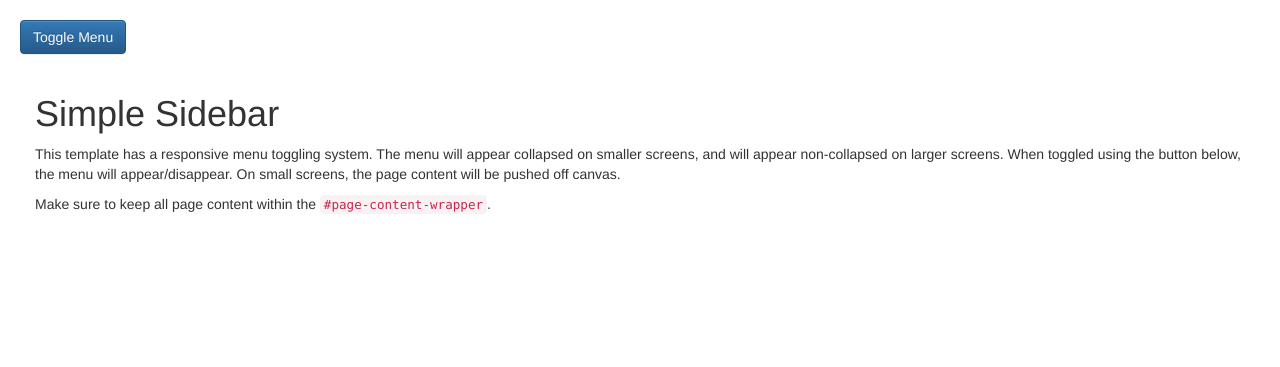
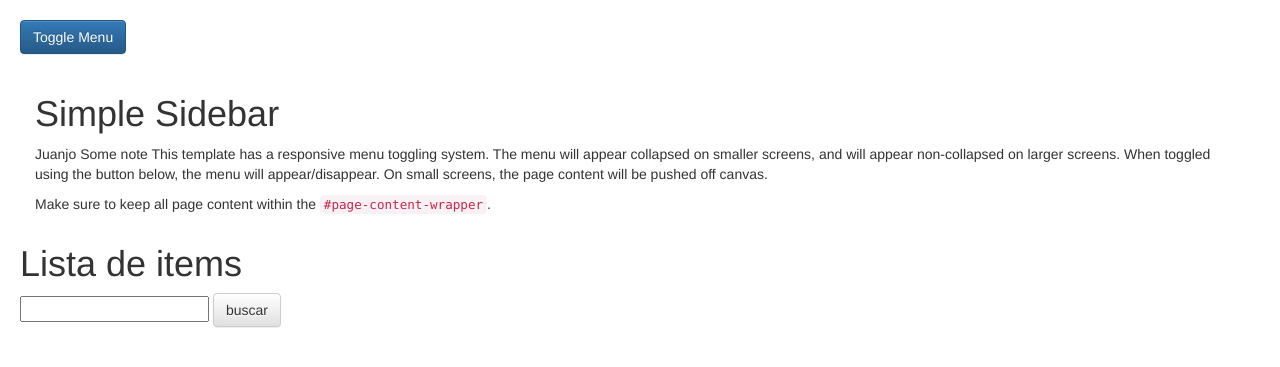
Before and after one commit to jjponz/warhouse_management_django, a Django app: page /items/list in a window 1280 px wide. Shown: the top 367 px of the page. Run offline with Django 3.2, Linux system fonts and the light colour scheme; some libraries are stand-ins or nearby versions.

Commit message:
Implemented form to find items

```diff
--- a/warehouse_management/forms.py
+++ b/warehouse_management/forms.py
@@ -10,5 +10,5 @@ class ItemForm(forms.ModelForm):
         fields = ('name', 'notes')
 
 class ItemFinderForm(forms.Form):
-    property = forms.CharField(required=False)
+    property = forms.CharField(required=False, disabled=True)
     value = forms.CharField(required=False)
--- a/warehouse_management/templates/items/items_list.html
+++ b/warehouse_management/templates/items/items_list.html
@@ -61,9 +61,15 @@
             <div class="container-fluid">
                 <br>
                 <h1>Simple Sidebar</h1>
-                <p>This template has a responsive menu toggling system. The menu will appear collapsed on smaller screens, and will appear non-collapsed on larger screens. When toggled using the button below, the menu will appear/disappear. On small screens, the page content will be pushed off canvas.</p>
+                <p>Juanjo Some note This template has a responsive menu toggling system. The menu will appear collapsed on smaller screens, and will appear non-collapsed on larger screens. When toggled using the button below, the menu will appear/disappear. On small screens, the page content will be pushed off canvas.</p>
                 <p>Make sure to keep all page content within the <code>#page-content-wrapper</code>.</p>
             </div>
+
+            <h1> Lista de items </h1>
+             <form method="POST" class="post-form">{% csrf_token %}
+                 {{ form.value }}
+            <button type="submit" class="save btn btn-default">buscar</button>
+        </form>
         </div>
         <!-- /#page-content-wrapper -->
 
--- a/warehouse_management/views.py
+++ b/warehouse_management/views.py
@@ -1,4 +1,14 @@
 from django.shortcuts import render
+from .forms import ItemFinderForm
+from warehouse_management.django_infrastructure import DjangoItemRepository
+from warehouse_management.django_infrastructure import DjangoItemFinderExecutor
 
 def items_list(request):
-    return render(request, 'items/items_list.html')
+    form = ItemFinderForm()
+    finded_items = []
+    if request.method == "POST":
+        form = ItemFinderForm(request.POST)
+        django_item_finder_executor = DjangoItemFinderExecutor()
+        finded_items = django_item_finder_executor.do('name', form['value'])
+
+    return render(request, 'items/items_list.html', {'form': form, 'finded_items' : finded_items})
```
Also changed, not shown: warehouse_management/tests/integrations/actions/items/test_django_item_finder_executor_should.py (+6 -8 lines).
